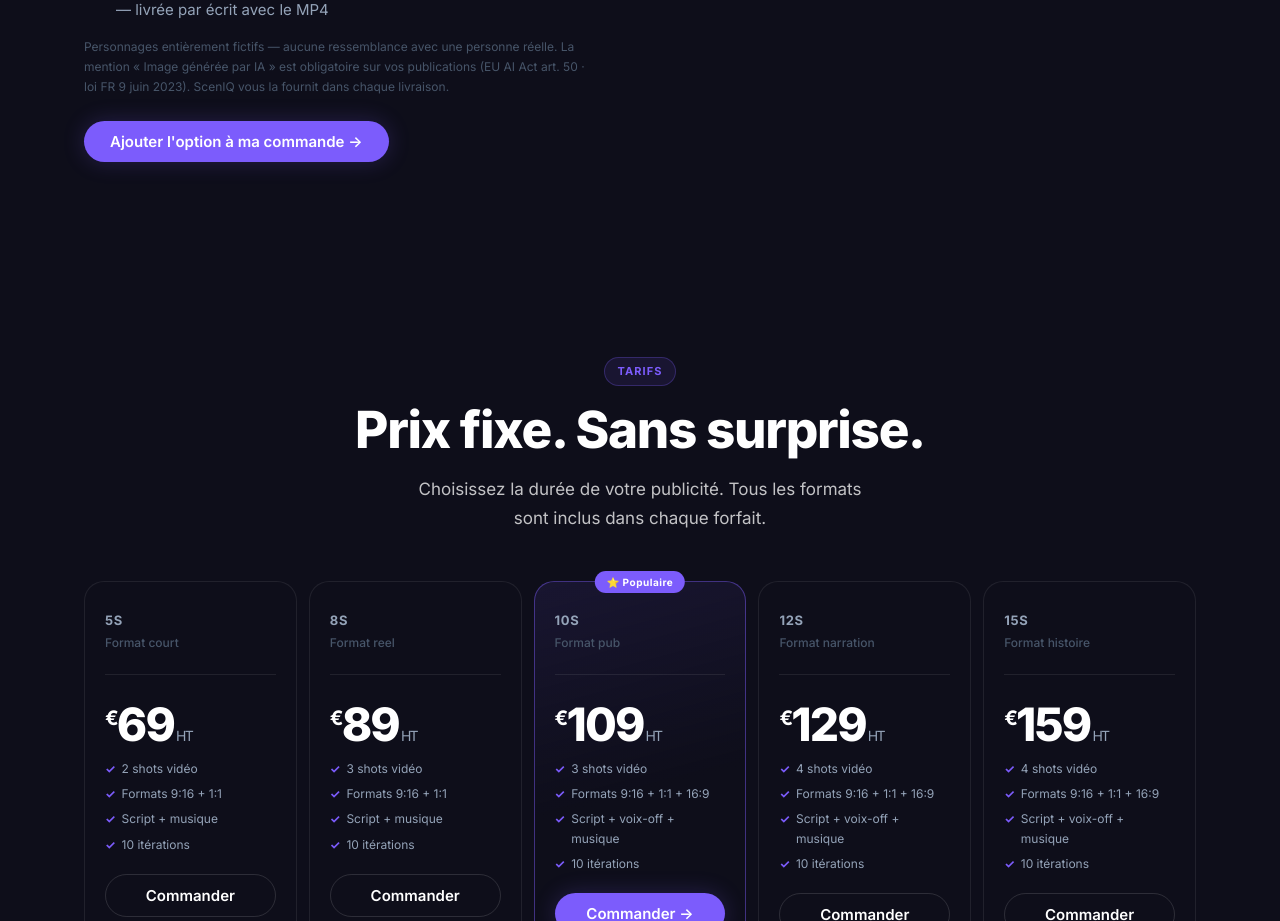
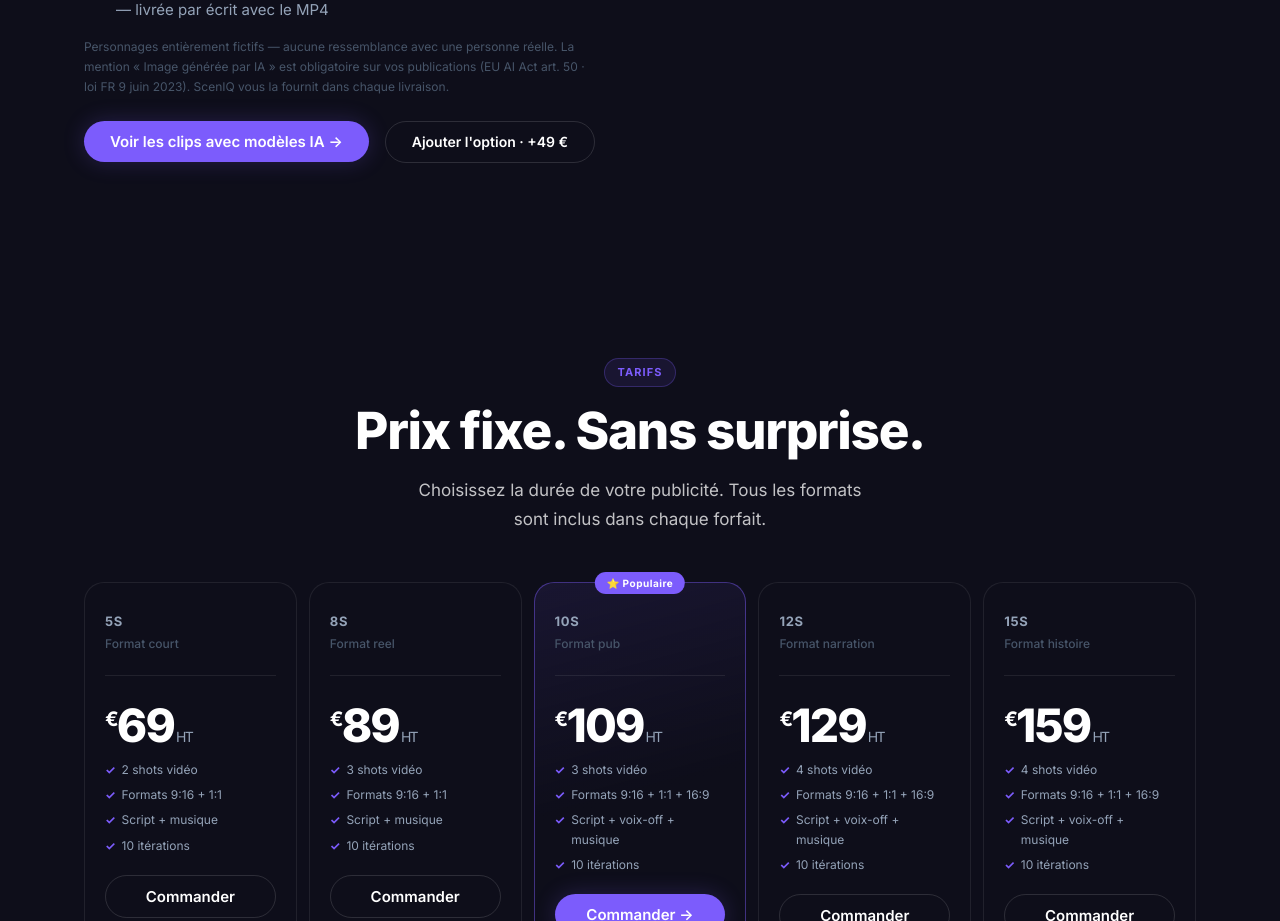
Before and after one commit to sceniqstudio/sceniq, a Next.js app: page / in a window 1280 px wide. Shown: the part 3984-4905 px from the top of the page. Built offline with nearby package versions, Linux system fonts and the light colour scheme; no server answers.

Commit message:
copy: CTA modèles → voir les clips + ghost link commande

```diff
--- a/app/page.tsx
+++ b/app/page.tsx
@@ -583,9 +583,12 @@ export default function HomePage() {
                 La mention «&nbsp;Image générée par IA&nbsp;» est obligatoire sur vos publications
                 (EU AI Act art.&nbsp;50 · loi FR 9 juin 2023). ScenIQ vous la fournit dans chaque livraison.
               </p>
-              <div style={{ marginTop: 24 }}>
-                <a href="/commande" className="lv2-btn lv2-btn-accent">
-                  Ajouter l&apos;option à ma commande →
+              <div style={{ marginTop: 24, display: 'flex', alignItems: 'center', gap: 16, flexWrap: 'wrap' }}>
+                <a href="#reels" className="lv2-btn lv2-btn-accent">
+                  Voir les clips avec modèles IA →
+                </a>
+                <a href="/commande" className="lv2-btn lv2-btn-ghost" style={{ fontSize: 14 }}>
+                  Ajouter l&apos;option · +49 €
                 </a>
               </div>
             </div>
```
